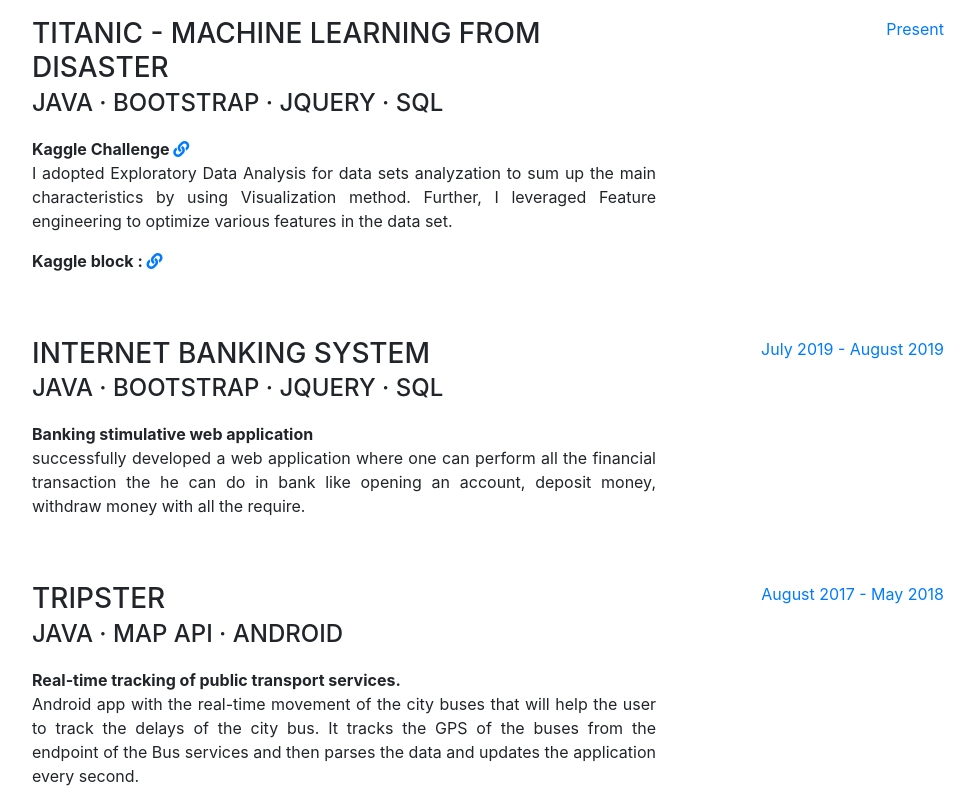
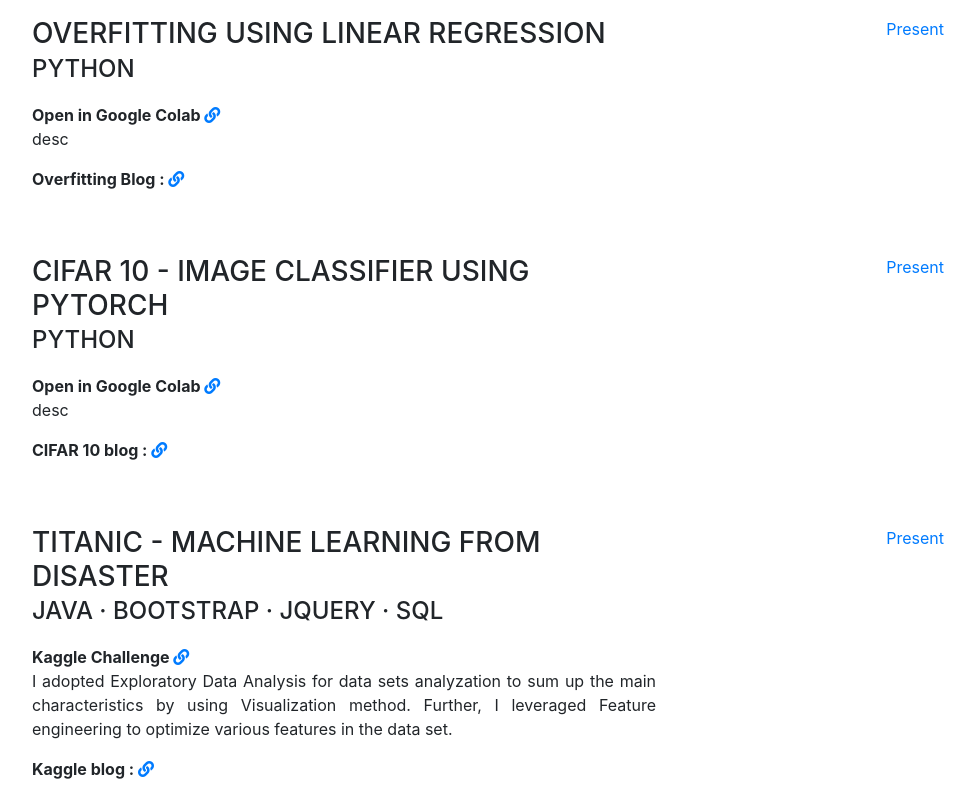
Before and after one commit to maitri2905/portfolio, a website with bundled scripts: page index.html in a window 1280 px wide. Shown: the part 2520-3327 px from the top of the page, without its empty margins (288-1263 px from the left). Built offline with nearby package versions, Linux system fonts and the light colour scheme; a web font is replaced by a local one.

Commit message:
Update index.html

```diff
--- a/index.html
+++ b/index.html
@@ -47,7 +47,7 @@
           <li class="nav-item">
             <a target="_blank"class="nav-link js-scroll-trigger" href="#education">Education</a>
           </li>
-		<li class="nav-item">
+    <li class="nav-item">
             <a target="_blank"class="nav-link js-scroll-trigger" href="#projects">Projects</a>
           </li>
 
@@ -186,21 +186,55 @@
         <div class="my-auto">
           <h2 class="mb-5">Projects</h2>
 
-	<div class="resume-item d-flex flex-column flex-md-row mb-5">
+
+          <div class="resume-item d-flex flex-column flex-md-row mb-5">
+            <div class="resume-content mr-auto">
+              <h3 class="mb-0">Overfitting using Linear Regression</h3>
+              <div class="subheading mb-3">python
+              </div>
+              <div  class="font-weight-bold">Open in Google Colab<a target="_blank"href="https://colab.research.google.com/drive/1tzrSpm25KMRRj7MxYylAbm3KMxWQ2amc#scrollTo=GfoBaKJD23ow"> <i class="fas fa-link"></i></a></div>
+              <p class="text-justify">desc
+                <div  class="font-weight-bold">Overfitting Blog : <a target="_blank"href="overfitting.html"> <i class="fas fa-link"></i></a></div>
+          </p>
+            </div>
+            <div class="resume-date text-md-right">
+              <span class="text-primary">Present</span>
+            </div>
+          </div>
+
+
+
+          <div class="resume-item d-flex flex-column flex-md-row mb-5">
+            <div class="resume-content mr-auto">
+              <h3 class="mb-0">CIFAR 10 - IMAGE CLASSIFIER USING PYTORCH</h3>
+              <div class="subheading mb-3">python
+              </div>
+              <div  class="font-weight-bold">Open in Google Colab<a target="_blank"href="https://colab.research.google.com/drive/1DwPu7H_takqB6-_Q6dYpqPF33olKKxT_#scrollTo=VIzRrt6KxzJJ"> <i class="fas fa-link"></i></a></div>
+              <p class="text-justify">desc
+                <div  class="font-weight-bold">CIFAR 10 blog : <a target="_blank"href="cifar10_project.html"> <i class="fas fa-link"></i></a></div>
+        	</p>
+            </div>
+            <div class="resume-date text-md-right">
+              <span class="text-primary">Present</span>
+            </div>
+          </div>
+
+  		<div class="resume-item d-flex flex-column flex-md-row mb-5">
             <div class="resume-content mr-auto">
               <h3 class="mb-0">TITANIC - MACHINE LEARNING FROM DISASTER</h3>
               <div class="subheading mb-3">Java &middot; Bootstrap &middot; JQuery &middot; SQL
               </div>
               <div  class="font-weight-bold">Kaggle Challenge<a target="_blank"href="https://www.kaggle.com/maitrinileshpatel/getting-started-v1"> <i class="fas fa-link"></i></a></div>
               <p class="text-justify">I adopted Exploratory Data Analysis for data sets analyzation to sum up the main characteristics by using Visualization method. Further, I leveraged Feature engineering to optimize various features in the data set.
-                <div  class="font-weight-bold">Kaggle block : <a target="_blank"href="kaggle_project.html"> <i class="fas fa-link"></i></a></div>
+                <div  class="font-weight-bold">Kaggle blog : <a target="_blank"href="kaggle_project.html"> <i class="fas fa-link"></i></a></div>
 
-		    </p>
+        </p>
             </div>
             <div class="resume-date text-md-right">
               <span class="text-primary">Present</span>
             </div>
           </div>
+
 
           <div class="resume-item d-flex flex-column flex-md-row mb-5">
             <div class="resume-content mr-auto">
```
